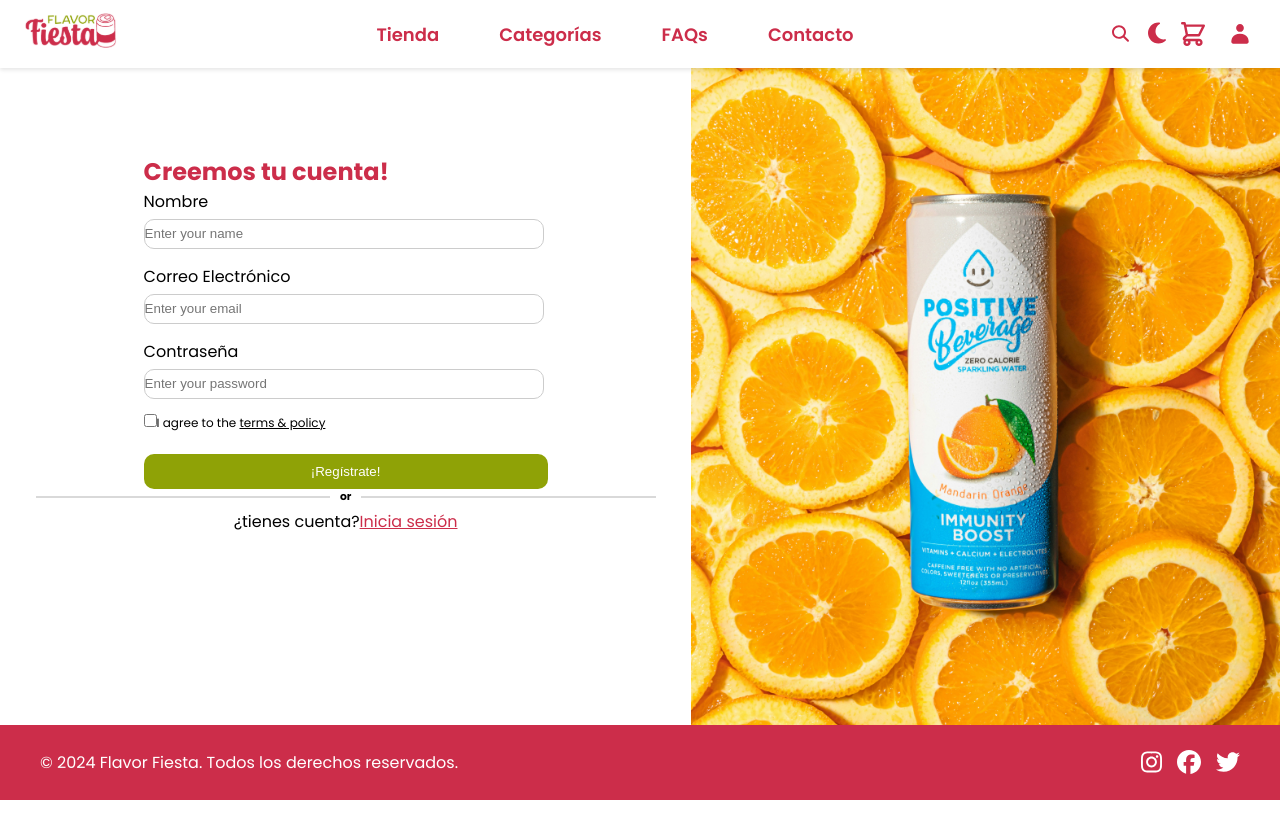
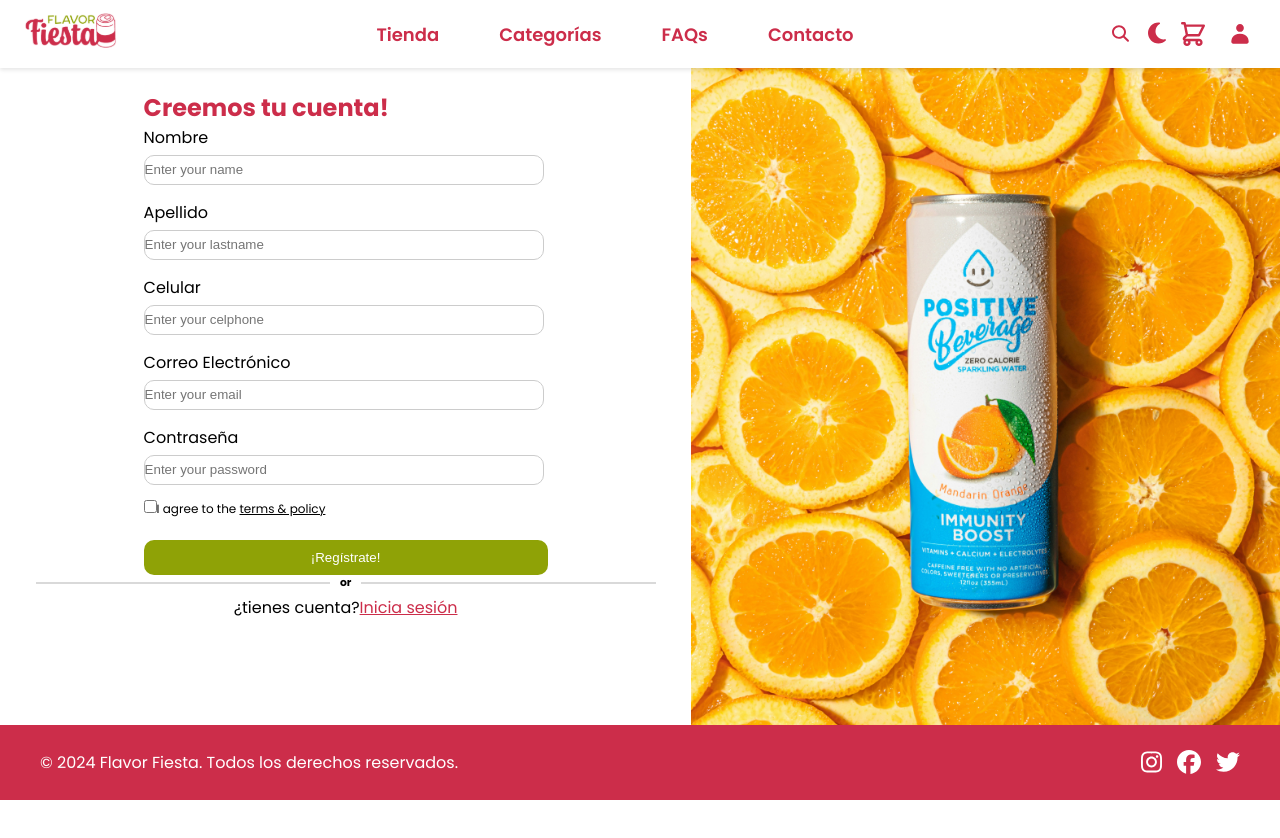
Before and after one commit to Flavor-Fiesta/frontend, a React (Vite) app in the folder flavor-fiesta/: page /signup in a window 1280 px wide. Shown: the top 838 px of the page. Built offline with nearby package versions, Linux system fonts and the light colour scheme; a web font is replaced by a local one.

Commit message:
apellido y telefono agregado

```diff
--- a/flavor-fiesta/src/component/singUpForm/SignUp.css
+++ b/flavor-fiesta/src/component/singUpForm/SignUp.css
@@ -1,4 +1,3 @@
-/* Estilos generales */
 #whole-signupForm {
     display: flex;
     width: 100vw;
@@ -12,7 +11,8 @@
 }
 
 #signuoForm {
-    margin-top: 10vw;
+    margin-top: 5vw;
+    /* Ajusta este valor para mover el formulario hacia arriba */
 }
 
 .sigForm {
@@ -31,7 +31,6 @@
 
 label {
     margin-bottom: 5px;
-
 }
 
 h2 {
@@ -45,7 +44,6 @@
     border-radius: 10px;
     color: #D9D9D9;
     border: 1px solid #ccc;
-
 }
 
 #checkBoxLabel {
@@ -74,23 +72,24 @@
     border: none;
     border-radius: 10px;
 }
+.link-button{
+    color: white;
+    text-decoration: none;
+
+}
 
 #or {
     display: flex;
     align-items: center;
     justify-content: center;
     width: 100%;
-
 }
 
 .horizontal-line {
     flex-grow: 10;
-
     border: none;
     border-top: 2px solid #D9D9D9;
-
     margin: 0 10px;
-
     width: 100px;
 }
 
@@ -109,8 +108,8 @@
     width: 100%;
     height: 100%;
     object-fit: cover;
+}
 
-}
 /* Media query para dispositivos con un ancho máximo de 820px */
 @media screen and (max-width: 820px) {
     #whole-signupForm {
@@ -146,11 +145,11 @@
     .horizontal-line {
         width: 80%;
     }
+
     #imagenRegistro {
-       width: 100vw;
-       height: auto;
-    position: relative;
+        width: 100vw;
+        height: auto;
+        position: relative;
         left: -22px;
-
-   }
+    }
 }
--- a/flavor-fiesta/src/component/singUpForm/SignUp.jsx
+++ b/flavor-fiesta/src/component/singUpForm/SignUp.jsx
@@ -26,8 +26,8 @@
               type="text"
               {...register("nombre", {
                 required: true,
-                minLength: 10,
-                maxLength: 50,
+                minLength: 5,
+                maxLength: 30,
               })}
               id="nombre"
               placeholder="Enter your name"
@@ -36,10 +36,56 @@
               <p>El campo nombre es requerido</p>
             )}
             {errors.nombre?.type === "minLength" && (
-              <p>El campo nombre debe tener al menos 10 caracteres</p>
+              <p>El campo nombre debe tener al menos 5 caracteres</p>
             )}
             {errors.nombre?.type === "maxLength" && (
-              <p>El campo nombre debe tener menos de 50 caracteres</p>
+              <p>El campo nombre debe tener menos de 30 caracteres</p>
+            )}
+          </div>
+          <div className="form-group">
+            <label htmlFor="apellido">Apellido</label>
+            <input
+              className="inputText"
+              type="text"
+              {...register("apellido", {
+                required: true,
+                minLength: 5,
+                maxLength: 30,
+              })}
+              id="apellido"
+              placeholder="Enter your lastname"
+            />
+            {errors.apellido?.type === "required" && (
+              <p>El campo apellido es requerido</p>
+            )}
+            {errors.apellido?.type === "minLength" && (
+              <p>El campo apellido debe tener al menos 5 caracteres</p>
+            )}
+            {errors.apellido?.type === "maxLength" && (
+              <p>El campo apellido debe tener menos de 30 caracteres</p>
+            )}
+          </div>
+          <div className="form-group">
+            <label htmlFor="celular">Celular</label>
+            <input
+              className="inputText"
+              type="text"
+              {...register("celular", {
+                required: true,
+                minLength: 10,
+                maxLength: 15,
+              })}
+              id="celular"
+              placeholder="Enter your celphone"
+            />
+            {errors.celular?.type === "required" && (
+              <p>El campo celular es requerido</p>
+            )}
+            {errors.celular?.type === "minLength" && (
+              <p>El campo celular debe tener al menos 10 caracteres</p>
+            )}
+            {errors.celular?.type === "maxLength" && (
+              <p>El campo celular debe tener menos de 15 caracteres</p>
             )}
           </div>
           <div className="form-group">
@@ -97,7 +143,11 @@
               <p>Debes aceptar los términos y políticas</p>
             )}
           </div>
-          <input id="botonRegistrarse" type="submit" value="¡Regístrate!" />
+          <button id="botonRegistrarse">
+            <Link to="/" className="link-button">
+              ¡Regístrate!
+            </Link>
+          </button>
         </form>
         <div id="signUpDiv" className="form-group">
           <div id="or">
```
